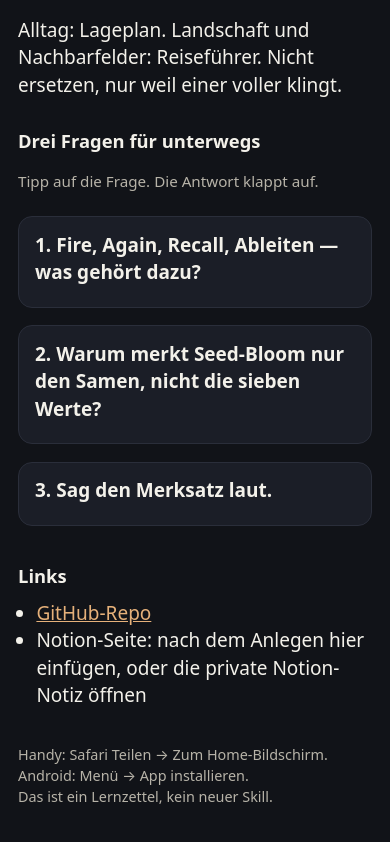
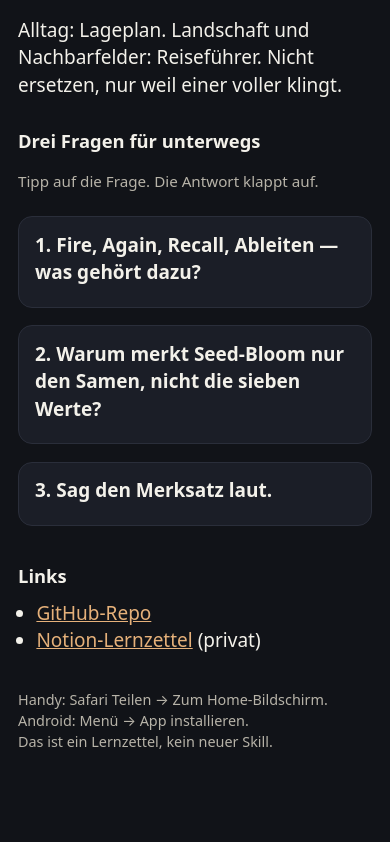
Before and after one commit to Tombkn/lageplan-vs-reisefuehrer, a plain HTML site: page index.html in a window 390 px wide. Shown: the part 1824-2666 px from the top of the page. After the commit the page ends 2617 px from the top, so only its background shows below. Drawn offline with Linux system fonts and the light colour scheme.

Commit message:
Link the private Notion cheat sheet from the phone page.
Co-authored-by: Cursor <cursoragent@cursor.com>

```diff
--- a/index.html
+++ b/index.html
@@ -151,7 +151,7 @@
   <h2>Links</h2>
   <ul>
     <li><a href="https://github.com/Tombkn/lageplan-vs-reisefuehrer">GitHub-Repo</a></li>
-    <li>Notion-Seite: nach dem Anlegen hier einfügen, oder die private Notion-Notiz öffnen</li>
+    <li><a href="https://app.notion.com/p/406ca96dda5281019524e8d2c8165599">Notion-Lernzettel</a> (privat)</li>
   </ul>
 
   <footer>
```
